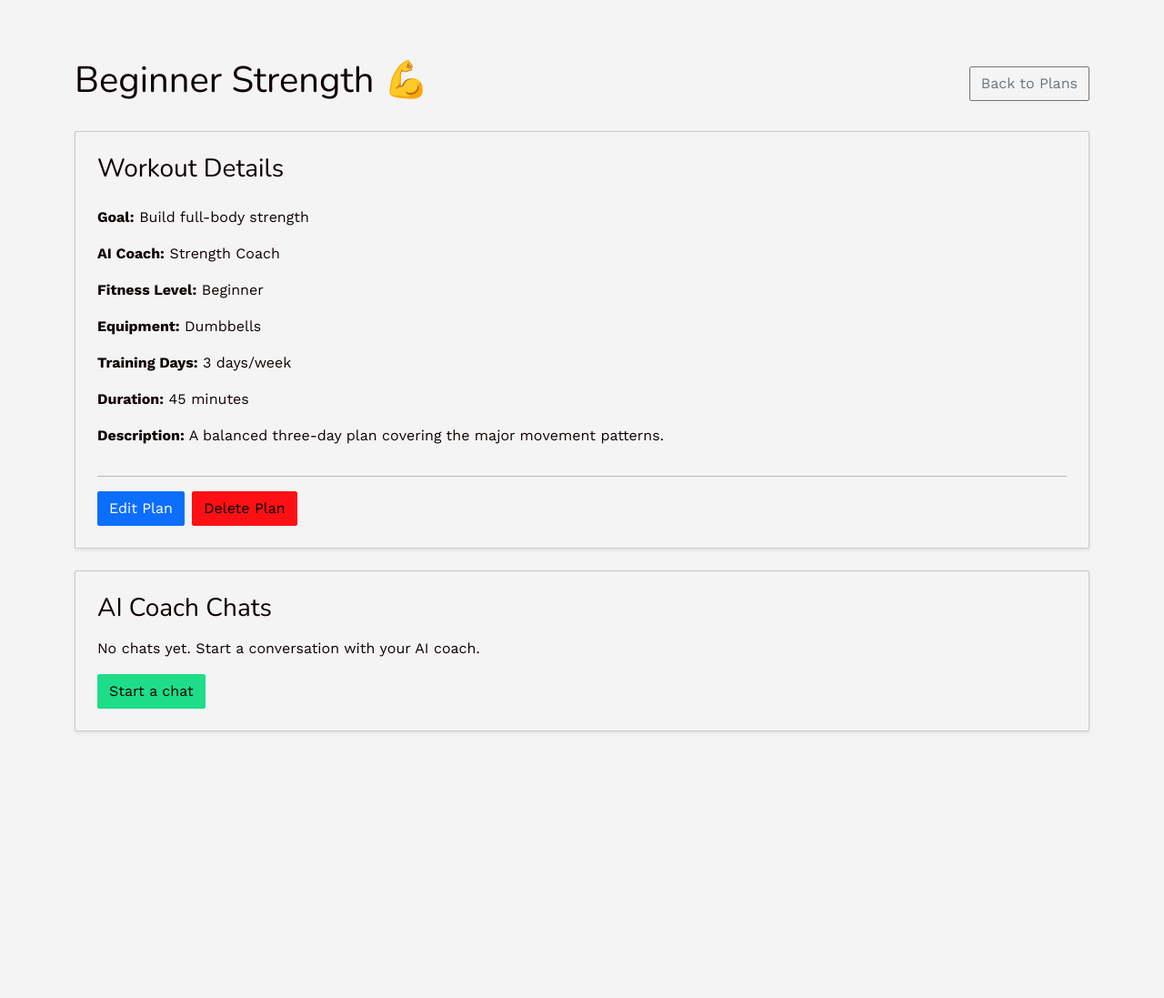
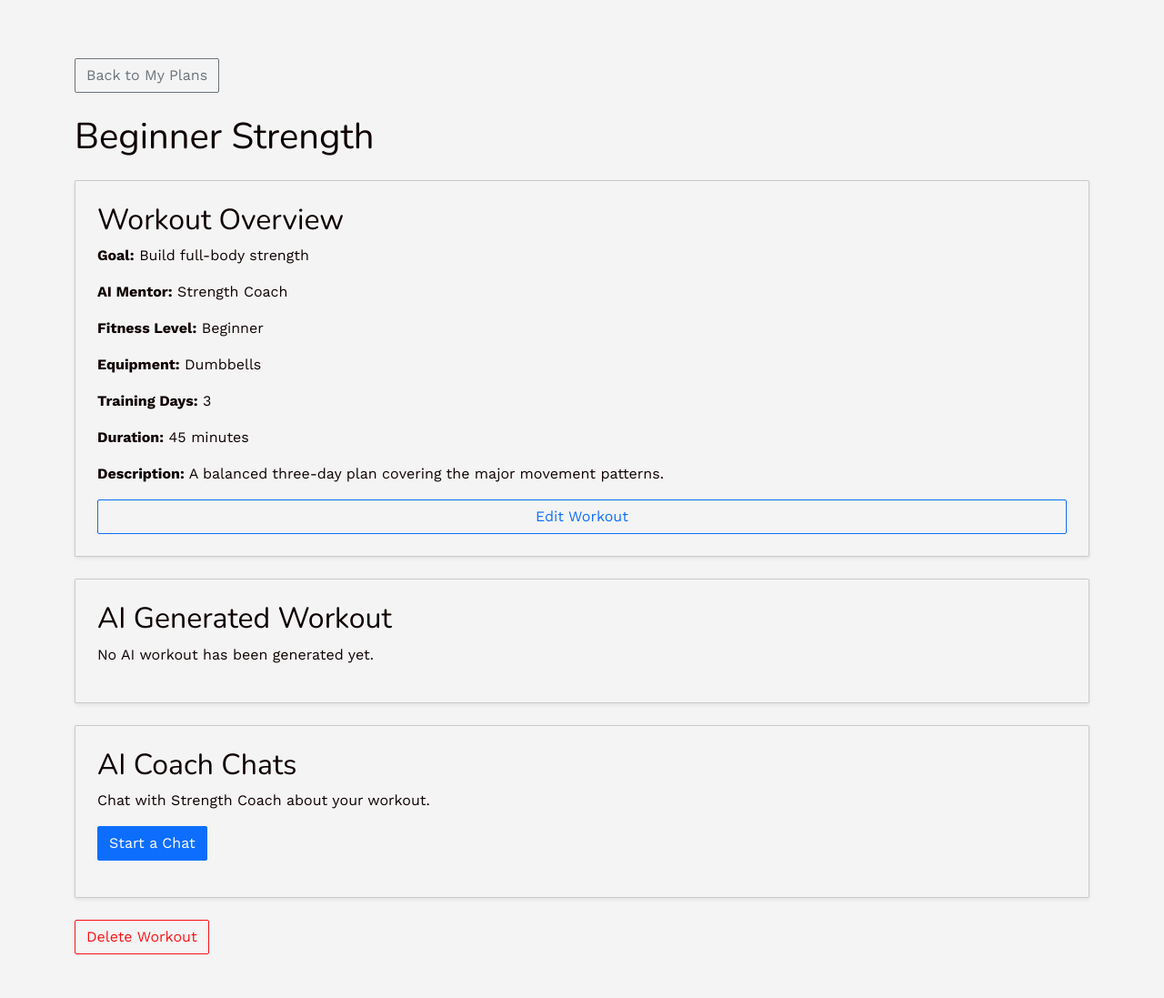
Before and after one commit to LZCR-JP/only_gains, a Rails app: page /workout_plans/1 in a window 1280 px wide. Shown: the whole page at 91% size. Before the commit the page ends 805 px from the top, so only its background shows below. Run offline with Rails 7, Linux system fonts and the light colour scheme; a user stored in the database is signed in; data comes from the database, SQL or seed files in the repository; data that the repository does not hold is empty; style sheets or scripts are compiled from the project's sources; some libraries are stand-ins or nearby versions.

Commit message:
Integrate AI workout generation, database persistence and mentor chatbot

```diff
--- a/app/controllers/workout_plans_controller.rb
+++ b/app/controllers/workout_plans_controller.rb
@@ -15,31 +15,36 @@ class WorkoutPlansController < ApplicationController
 
   def create
     @workout_plan = current_user.workout_plans.build(workout_plan_params)
-    @workout_plan.mentor = Mentor.for_goal(@workout_plan.goal)
 
-    if @workout_plan.save
-      redirect_to @workout_plan, notice: "Workout plan created!"
+    if prepare_workout && generate_workout && @workout_plan.save
+      redirect_to @workout_plan, notice: "AI workout plan created!"
     else
       render :new, status: :unprocessable_entity
     end
   end
 
+  def edit
+  end
+
   def update
     @workout_plan.assign_attributes(workout_plan_params)
-    @workout_plan.mentor = Mentor.for_goal(@workout_plan.goal)
 
-    if @workout_plan.save
+    regenerate = @workout_plan.generated_workout.blank? ||
+                 %w[goal fitness_level equipment training_days duration_minutes]
+                 .any? { |attribute| @workout_plan.will_save_change_to_attribute?(attribute) }
+
+    if prepare_workout &&
+       (!regenerate || generate_workout) &&
+       @workout_plan.save
+
       redirect_to @workout_plan, notice: "Workout plan updated!"
     else
       render :edit, status: :unprocessable_entity
     end
   end
 
-  def edit
-  end
-
   def destroy
-    @workout_plan.destroy
+    @workout_plan.destroy!
 
     redirect_to workout_plans_path,
                 notice: "Workout plan deleted!",
@@ -47,6 +52,31 @@ class WorkoutPlansController < ApplicationController
   end
 
   private
+
+  def prepare_workout
+    @workout_plan.mentor = Mentor.for_goal(@workout_plan.goal) if Mentor::GOAL_MENTORS.key?(@workout_plan.goal)
+
+    @workout_plan.valid?(:onboarding)
+  rescue ActiveRecord::RecordNotFound
+    @workout_plan.errors.add(:base, "AI mentor is unavailable.")
+    false
+  end
+
+  def generate_workout
+    generated = WorkoutGeneratorService.new(
+      goal: @workout_plan.goal,
+      fitness_level: @workout_plan.fitness_level,
+      equipment: @workout_plan.equipment,
+      training_days: @workout_plan.training_days,
+      duration_minutes: @workout_plan.duration_minutes
+    ).call
+
+    @workout_plan.generated_workout = generated
+    true
+  rescue WorkoutGeneratorService::GenerationError => e
+    @workout_plan.errors.add(:base, e.message)
+    false
+  end
 
   def set_workout_plan
     @workout_plan = current_user.workout_plans.find(params[:id])
--- a/app/views/workout_plans/_form.html.erb
+++ b/app/views/workout_plans/_form.html.erb
@@ -1,5 +1,7 @@
 
 <%= simple_form_for workout_plan do |f| %>
+<%= f.error_notification %>
+<%= f.error_notification message: f.object.errors[:base].to_sentence if f.object.errors[:base].present? %>
 
   <%= f.input :title,
       placeholder: "My Home Workout Plan" %>
--- a/app/views/workout_plans/show.html.erb
+++ b/app/views/workout_plans/show.html.erb
@@ -1,86 +1,120 @@
+
 <div class="container py-5">
-  <div class="d-flex justify-content-between align-items-center mb-4">
-    <h1><%= @workout_plan.title %> 💪</h1>
 
-    <%= link_to "Back to Plans",
-                workout_plans_path,
-                class: "btn btn-outline-secondary" %>
-  </div>
+  <%= link_to "Back to My Plans",
+      workout_plans_path,
+      class: "btn btn-outline-secondary mb-4" %>
 
-  <div class="card shadow-sm p-4">
-    <h3 class="mb-4">Workout Details</h3>
+  <h1><%= @workout_plan.title %></h1>
 
-    <p>
-      <strong>Goal:</strong>
-      <%= @workout_plan.goal&.humanize %>
+  <div class="card shadow-sm p-4 mt-4">
+
+    <h2>Workout Overview</h2>
+
+    <p><strong>Goal:</strong>
+      <%= @workout_plan.goal.humanize %>
     </p>
 
-    <p>
-      <strong>AI Coach:</strong>
-      <%= @workout_plan.mentor&.name || "Not selected" %>
+    <p><strong>AI Mentor:</strong>
+      <%= @workout_plan.mentor.name %>
     </p>
 
-    <p>
-      <strong>Fitness Level:</strong>
+    <p><strong>Fitness Level:</strong>
       <%= @workout_plan.fitness_level&.humanize %>
     </p>
 
-    <p>
-      <strong>Equipment:</strong>
+    <p><strong>Equipment:</strong>
       <%= @workout_plan.equipment %>
     </p>
 
-    <p>
-      <strong>Training Days:</strong>
-      <%= @workout_plan.training_days %> days/week
+    <p><strong>Training Days:</strong>
+      <%= @workout_plan.training_days %>
     </p>
 
-    <p>
-      <strong>Duration:</strong>
+    <p><strong>Duration:</strong>
       <%= @workout_plan.duration_minutes %> minutes
     </p>
 
-    <p>
-      <strong>Description:</strong>
-      <%= @workout_plan.description.presence || "No description" %>
+    <p><strong>Description:</strong>
+      <%= @workout_plan.description %>
     </p>
 
-    <hr>
+    <%= link_to "Edit Workout",
+        edit_workout_plan_path(@workout_plan),
+        class: "btn btn-outline-primary" %>
 
-    <div class="d-flex gap-2">
-      <%= link_to "Edit Plan",
-                  edit_workout_plan_path(@workout_plan),
-                  class: "btn btn-primary" %>
-
-      <%= button_to "Delete Plan",
-                    workout_plan_path(@workout_plan),
-                    method: :delete,
-                    class: "btn btn-danger",
-                    form: {
-                      data: {
-                        turbo_confirm: "Are you sure you want to delete this plan?"
-                      }
-                    } %>
-    </div>
   </div>
 
   <div class="card shadow-sm p-4 mt-4">
-    <h3 class="mb-3">AI Coach Chats</h3>
 
-    <% if @workout_plan.chats.any? %>
-      <% @workout_plan.chats.each do |chat| %>
-        <p>
-          <%= link_to chat.title,
-                      workout_plan_chat_path(@workout_plan, chat) %>
-        </p>
+    <h2>AI Generated Workout</h2>
+
+    <% if @workout_plan.generated_workout.present? %>
+
+      <% @workout_plan.generated_workout.fetch("days", []).each do |day| %>
+
+        <div class="card p-3 mt-3">
+
+          <h4><%= day["name"] %></h4>
+
+          <% day["exercises"].each do |exercise| %>
+
+            <div class="border-bottom py-3">
+
+              <h5><%= exercise["name"] %></h5>
+
+              <p class="mb-1">
+                Sets: <%= exercise["sets"] %>
+                |
+                Reps: <%= exercise["reps"] %>
+              </p>
+
+              <small class="text-muted">
+                Rest: <%= exercise["rest_seconds"] %> seconds
+              </small>
+
+            </div>
+
+          <% end %>
+
+        </div>
+
       <% end %>
+
     <% else %>
-      <p>No chats yet. Start a conversation with your AI coach.</p>
+
+      <p>No AI workout has been generated yet.</p>
+
     <% end %>
 
-    <%= button_to "Start a chat",
-                  workout_plan_chats_path(@workout_plan),
-                  method: :post,
-                  class: "btn btn-success" %>
   </div>
+
+  <div class="card shadow-sm p-4 mt-4">
+
+    <h2>AI Coach Chats</h2>
+
+    <p>Chat with <%= @workout_plan.mentor.name %>
+      about your workout.</p>
+
+    <%= button_to "Start a Chat",
+        workout_plan_chats_path(@workout_plan),
+        method: :post,
+        class: "btn btn-primary mb-3" %>
+
+    <% @workout_plan.chats.order(created_at: :desc).each do |chat| %>
+
+      <%= link_to chat.title,
+          workout_plan_chat_path(@workout_plan, chat),
+          class: "btn btn-outline-secondary mb-2" %>
+
+    <% end %>
+
+  </div>
+
+  <%= button_to "Delete Workout",
+      workout_plan_path(@workout_plan),
+      method: :delete,
+      form: { data: { turbo_confirm: "Are you sure?" } },
+      class: "btn btn-outline-danger mt-4" %>
+
 </div>
--- a/config/routes.rb
+++ b/config/routes.rb
@@ -1,13 +1,15 @@
+
 Rails.application.routes.draw do
   devise_for :users
+
   root to: "pages#home"
 
   resources :workout_plans do
-    resources :chats, only: [ :create, :index, :show]
+    resources :chats, only: [:create, :show]
   end
 
   resources :chats, only: [] do
-    resources :messages, only: :create
+    resources :messages, only: [:create]
   end
 
   get "up" => "rails/health#show", as: :rails_health_check
--- /dev/null
+++ b/db/migrate/20261117052642_add_generated_workout_to_workout_plans.rb
@@ -0,0 +1,5 @@
+class AddGeneratedWorkoutToWorkoutPlans < ActiveRecord::Migration[8.1]
+  def change
+    add_column :workout_plans, :generated_workout, :jsonb
+  end
+end
```
Also changed, not shown: app/controllers/chats_controller.rb (+12 -10 lines), app/controllers/messages_controller.rb (+56 -12 lines), app/models/workout_plan.rb (+14 -2 lines), app/services/ai_coach_service.rb (+40 -17 lines), app/services/workout_generator_service.rb (+85 -17 lines), app/views/chats/show.html.erb (+52 -15 lines), db/schema.rb.
